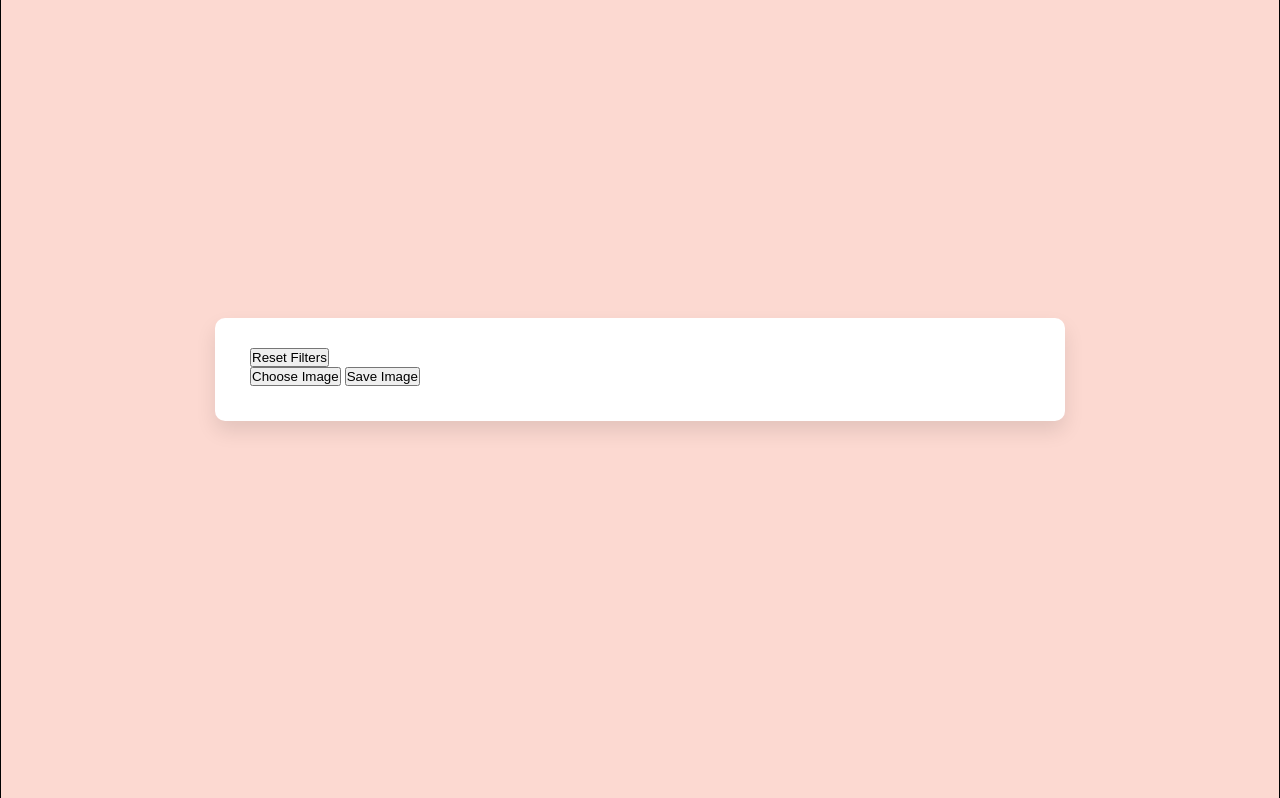
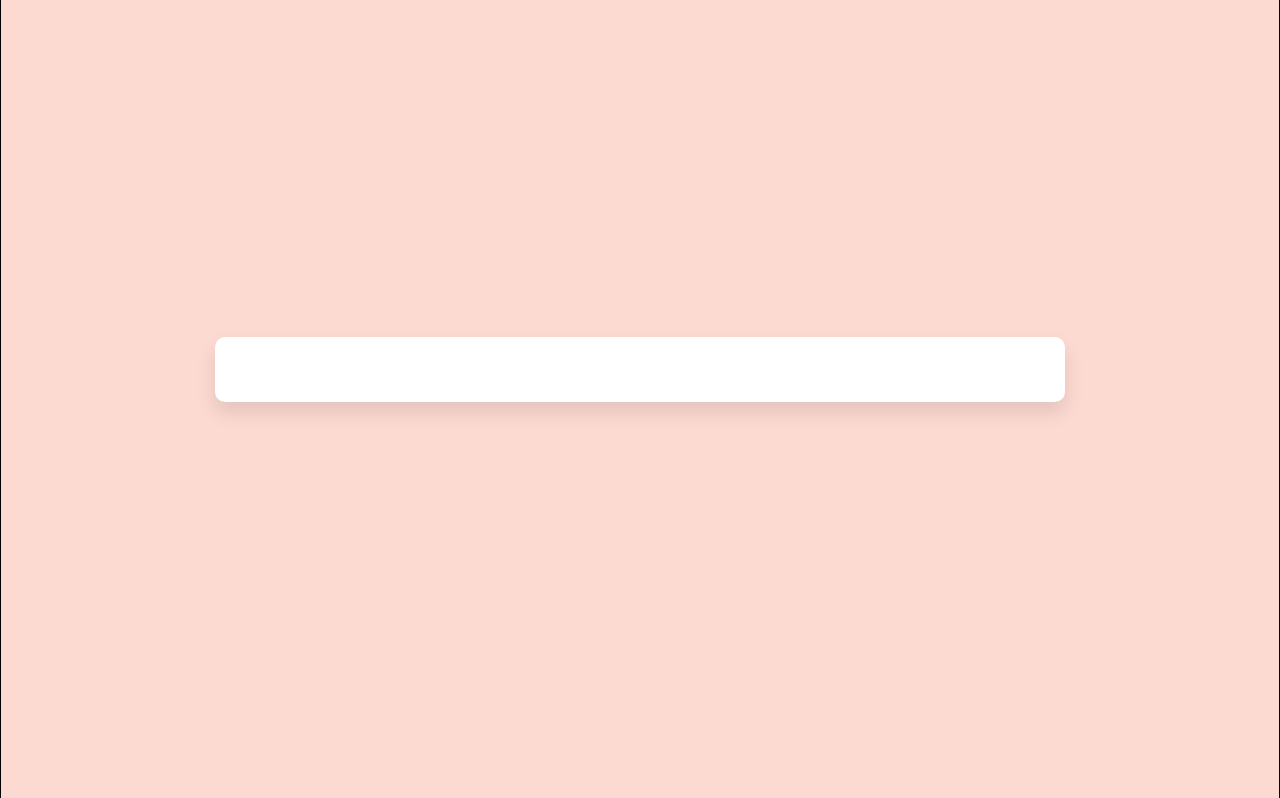
Before and after one commit to saurabhjnv93/saurabhMayankdhp_2024_2, a Flask app: page / in a window 1280 px wide. Shown: the part 2345-3143 px from the top of the page. Run offline with Flask 3, Linux system fonts and the light colour scheme; some libraries are stand-ins or nearby versions.

Commit message:
Update index.html

```diff
--- a/templates/index.html
+++ b/templates/index.html
@@ -218,14 +218,7 @@
 
 
 
-            <div class="controls">
-                <button class="reset-filter">Reset Filters</button>
-                <div class="row">
-                    <input type="file" class="file-input" accept="image/*" hidden>
-                    <button class="choose-img">Choose Image</button>
-                    <button class="save-img">Save Image</button>
-                </div>
-            </div>
+
         </div></div>
         <div class="subfooter reveal">
             <footer>
```
